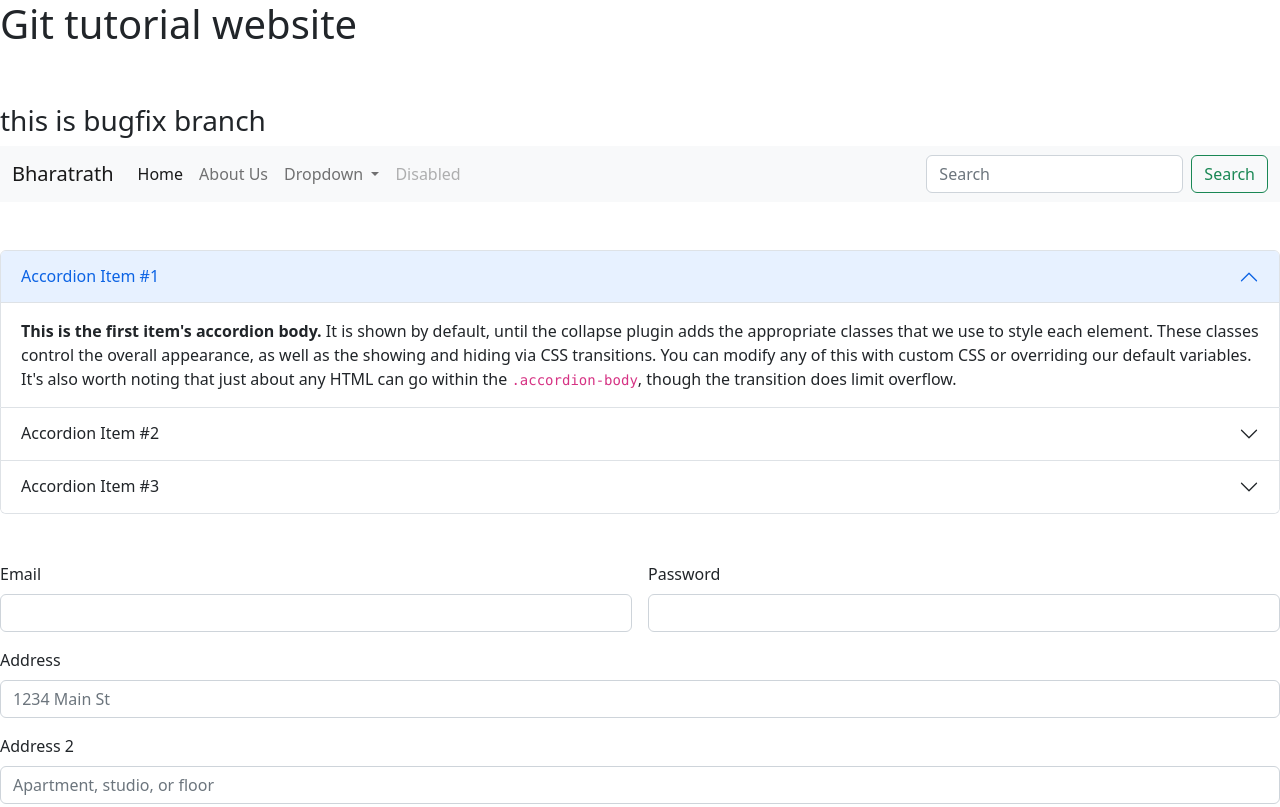
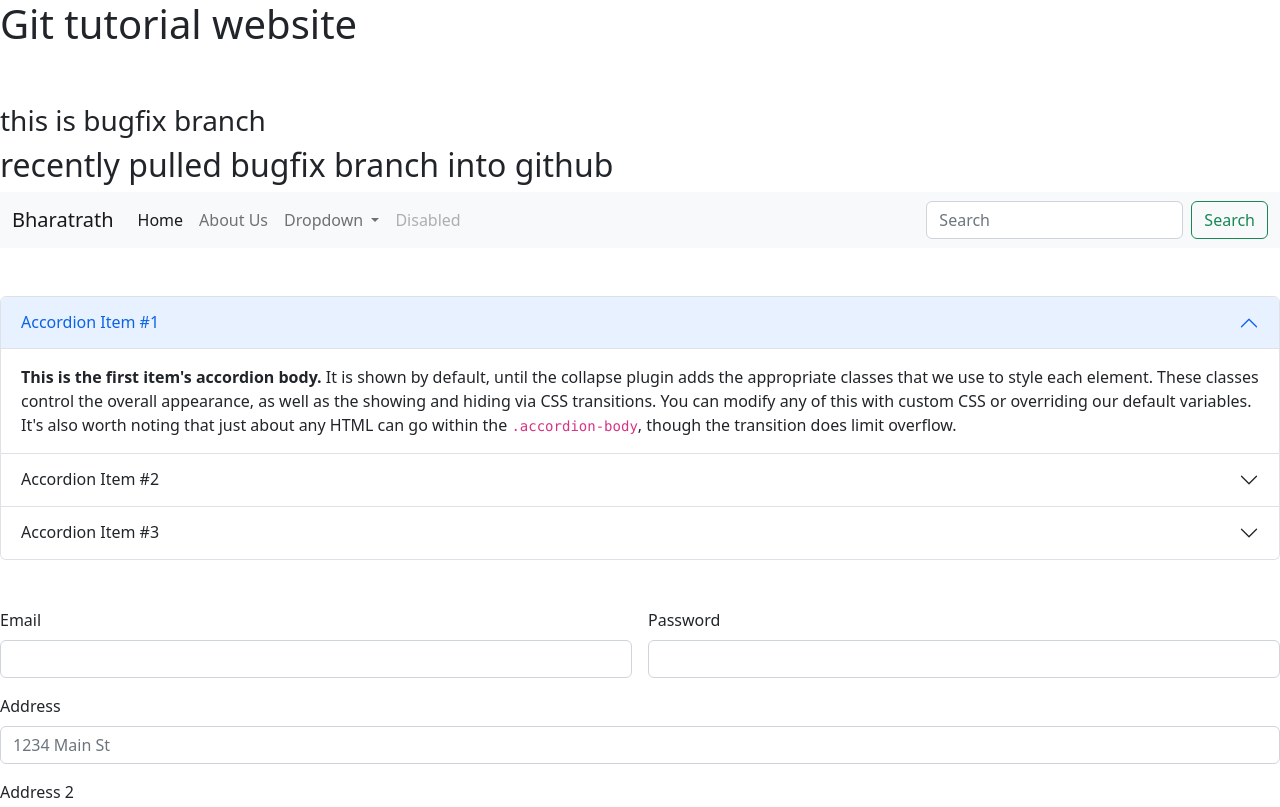
Before and after one commit to sandzbr/demoRespository, a plain HTML site: page index.html in a window 1280 px wide. Shown: the top 807 px of the page. Drawn offline with nearby package versions, Linux system fonts and the light colour scheme.

Commit message:
first change after pushing the branch to github

```diff
--- a/index.html
+++ b/index.html
@@ -13,6 +13,7 @@
     <h1>Git tutorial website</h1> <br><br>
 
     <h3>this is bugfix branch</h3>
+    <h2>recently pulled bugfix branch into github</h2>
 
     <nav class="navbar navbar-expand-lg bg-light">
         <div class="container-fluid">
```
